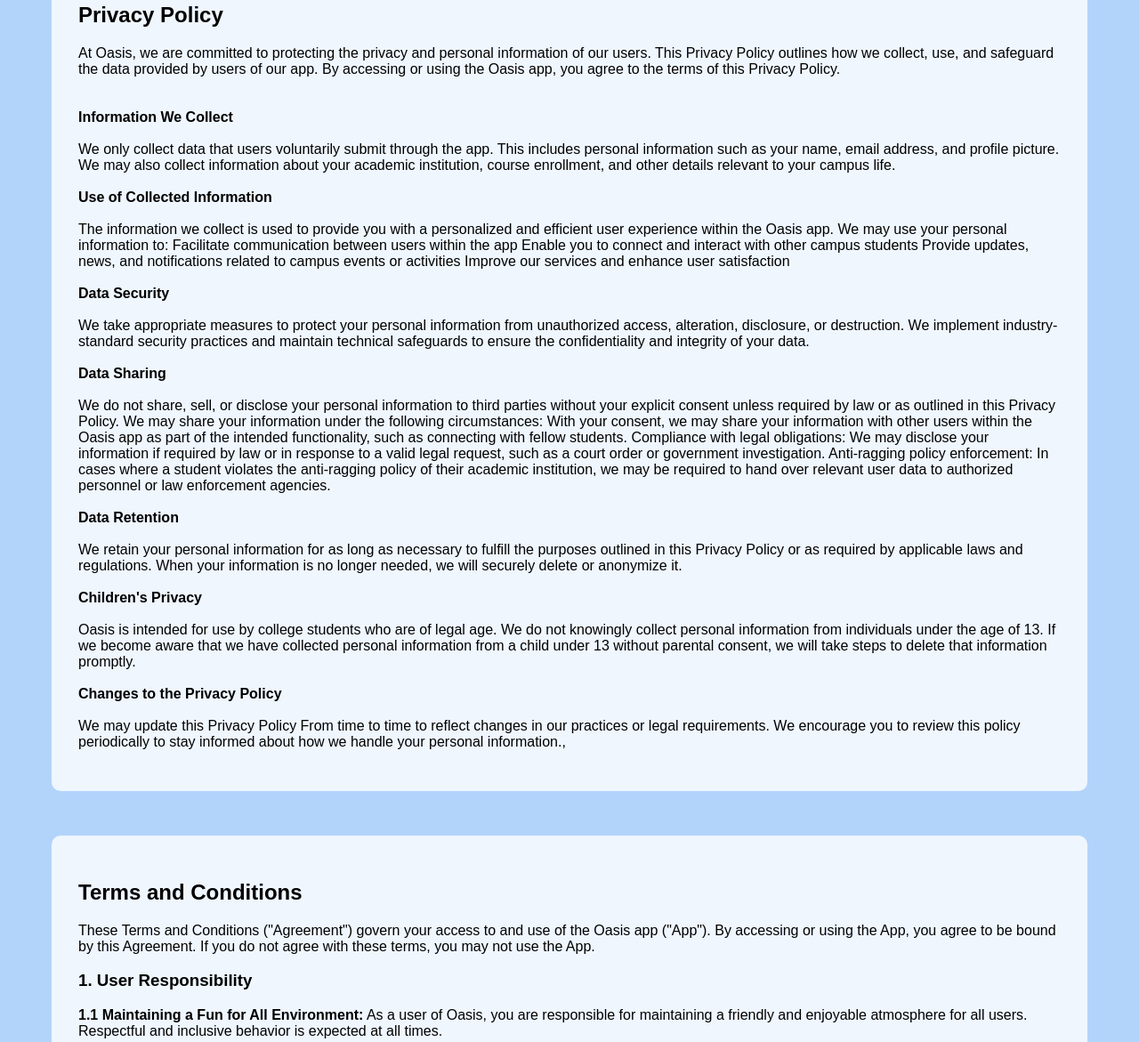
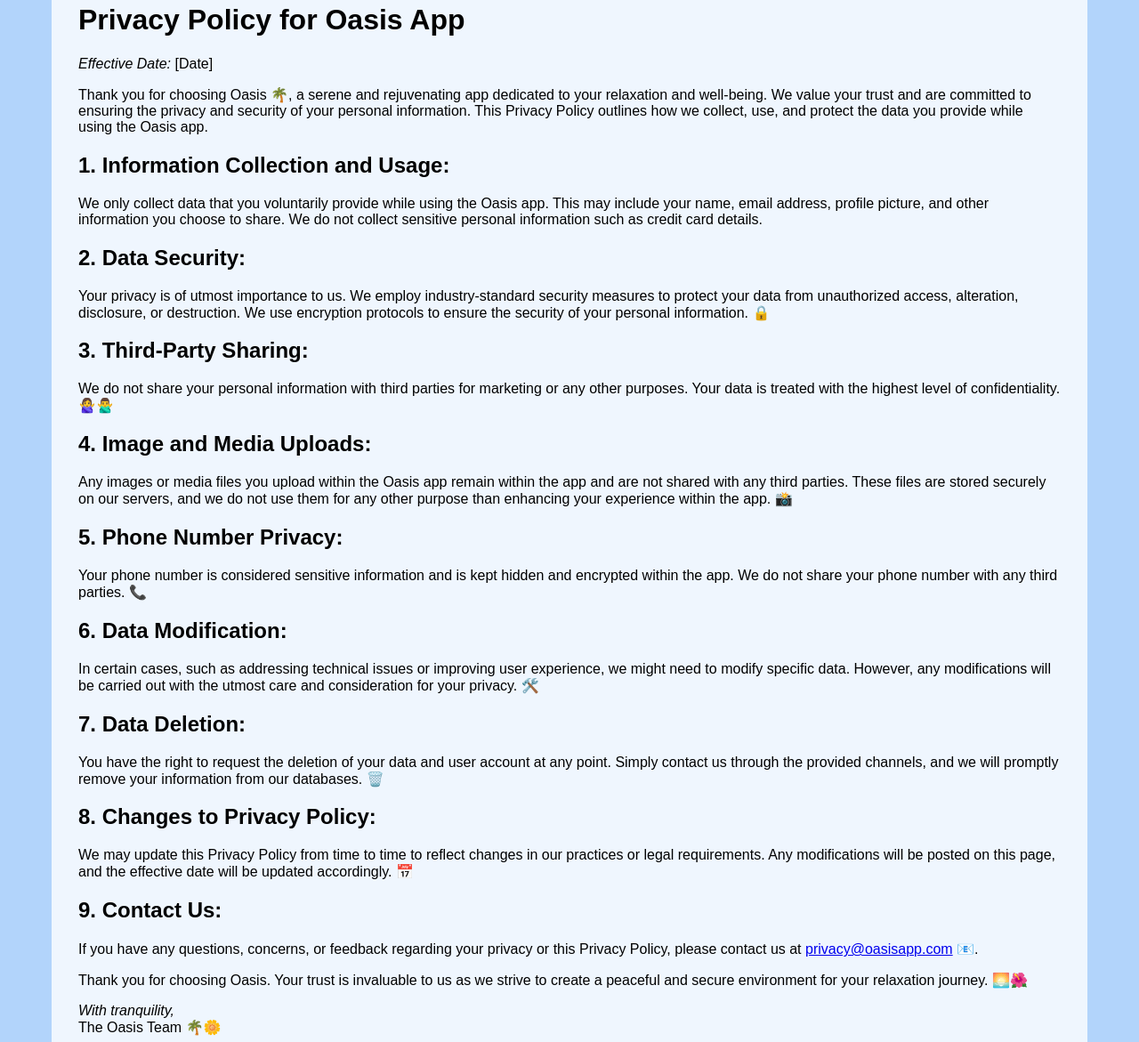
Before and after one commit to nilaytayade/.github.io, a plain HTML site: page index.html in a window 1280 px wide. Shown: the part 359-1530 px from the top of the page at 89% size. Drawn offline with Linux system fonts and the light colour scheme.

Commit message:
Update index.html

```diff
--- a/index.html
+++ b/index.html
@@ -49,54 +49,66 @@
   </div>
 
   <div class="privacy-policy-section">
-    <h2>Privacy Policy</h2>
+    <h1>Privacy Policy for Oasis App</h1>
 
-     At Oasis, we are committed to protecting the privacy and personal information of our users. This Privacy Policy outlines how we collect, use, and safeguard the data provided by users of our app. By accessing or using the Oasis app, you agree to the terms of this Privacy Policy.<br>
-    <br>
+    <p><em>Effective Date:</em> [Date]</p>
 
- <br><b>Information We Collect</b>
-    <br>
-<br>We only collect data that users voluntarily submit through the app. This includes personal information such as your name, email address, and profile picture. We may also collect information about your academic institution, course enrollment, and other details relevant to your campus life.<br>
+    <p>Thank you for choosing Oasis 🌴, a serene and rejuvenating app dedicated to your relaxation and well-being. We value your
+        trust and are committed to ensuring the privacy and security of your personal information. This Privacy Policy outlines
+        how we collect, use, and protect the data you provide while using the Oasis app.</p>
 
-<br>
-<b>Use of Collected Information</b>
-   <br>
-<br>The information we collect is used to provide you with a personalized and efficient user experience within the Oasis app. We may use your personal information to:
+    <h2>1. Information Collection and Usage:</h2>
 
-Facilitate communication between users within the app
-Enable you to connect and interact with other campus students
-Provide updates, news, and notifications related to campus events or activities
-Improve our services and enhance user satisfaction<br>
+    <p>We only collect data that you voluntarily provide while using the Oasis app. This may include your name, email address,
+        profile picture, and other information you choose to share. We do not collect sensitive personal information such as credit
+        card details.</p>
 
-       <br><b> Data Security</b>
-    <br>
-<br> We take appropriate measures to protect your personal information from unauthorized access, alteration, disclosure, or destruction. We implement industry-standard security practices and maintain technical safeguards to ensure the confidentiality and integrity of your data.</br>
+    <h2>2. Data Security:</h2>
 
-<br>
- <b> Data Sharing</b>
-    <br>
-<br>We do not share, sell, or disclose your personal information to third parties without your explicit consent unless required by law or as outlined in this Privacy Policy. We may share your information under the following circumstances:
+    <p>Your privacy is of utmost importance to us. We employ industry-standard security measures to protect your data from
+        unauthorized access, alteration, disclosure, or destruction. We use encryption protocols to ensure the security of your
+        personal information. 🔒</p>
 
-With your consent, we may share your information with other users within the Oasis app as part of the intended functionality, such as connecting with fellow students.
-Compliance with legal obligations: We may disclose your information if required by law or in response to a valid legal request, such as a court order or government investigation.
-Anti-ragging policy enforcement: In cases where a student violates the anti-ragging policy of their academic institution, we may be required to hand over relevant user data to authorized personnel or law enforcement agencies.</br>
-<br>
-    <b> Data Retention </b>
-    <br>
-<br>We retain your personal information for as long as necessary to fulfill the purposes outlined in this Privacy Policy or as required by applicable laws and regulations. When your information is no longer needed, we will securely delete or anonymize it.</br>
-<br>
+    <h2>3. Third-Party Sharing:</h2>
 
-<b>Children's Privacy </b>
-    <br>
-<br>Oasis is intended for use by college students who are of legal age. We do not knowingly collect personal information from individuals under the age of 13. If we become aware that we have collected personal information from a child under 13 without parental consent, we will take steps to delete that information promptly.</br>
-<br>
-<b>Changes to the Privacy Policy</b>
-    <br>
-<br>We may update this Privacy Policy  From time to time to reflect changes in our practices or legal requirements. We encourage you to review this policy periodically to stay informed about how we handle your personal information.,</br>
+    <p>We do not share your personal information with third parties for marketing or any other purposes. Your data is treated
+        with the highest level of confidentiality. 🙅‍♀️🙅‍♂️</p>
 
+    <h2>4. Image and Media Uploads:</h2>
 
+    <p>Any images or media files you upload within the Oasis app remain within the app and are not shared with any third parties.
+        These files are stored securely on our servers, and we do not use them for any other purpose than enhancing your experience
+        within the app. 📸</p>
 
-    </p>
+    <h2>5. Phone Number Privacy:</h2>
+
+    <p>Your phone number is considered sensitive information and is kept hidden and encrypted within the app. We do not share
+        your phone number with any third parties. 📞</p>
+
+    <h2>6. Data Modification:</h2>
+
+    <p>In certain cases, such as addressing technical issues or improving user experience, we might need to modify specific data.
+        However, any modifications will be carried out with the utmost care and consideration for your privacy. 🛠️</p>
+
+    <h2>7. Data Deletion:</h2>
+
+    <p>You have the right to request the deletion of your data and user account at any point. Simply contact us through the provided
+        channels, and we will promptly remove your information from our databases. 🗑️</p>
+
+    <h2>8. Changes to Privacy Policy:</h2>
+
+    <p>We may update this Privacy Policy from time to time to reflect changes in our practices or legal requirements. Any modifications
+        will be posted on this page, and the effective date will be updated accordingly. 📅</p>
+
+    <h2>9. Contact Us:</h2>
+
+    <p>If you have any questions, concerns, or feedback regarding your privacy or this Privacy Policy, please contact us at
+        <a href="mailto:privacy@oasisapp.com">privacy@oasisapp.com</a> 📧.</p>
+
+    <p>Thank you for choosing Oasis. Your trust is invaluable to us as we strive to create a peaceful and secure environment for
+        your relaxation journey. 🌅🌺</p>
+
+    <p><em>With tranquility,</em><br>The Oasis Team 🌴🌼</p>
   </div>
 
   <div class="terms-and-conditions-section">
```
